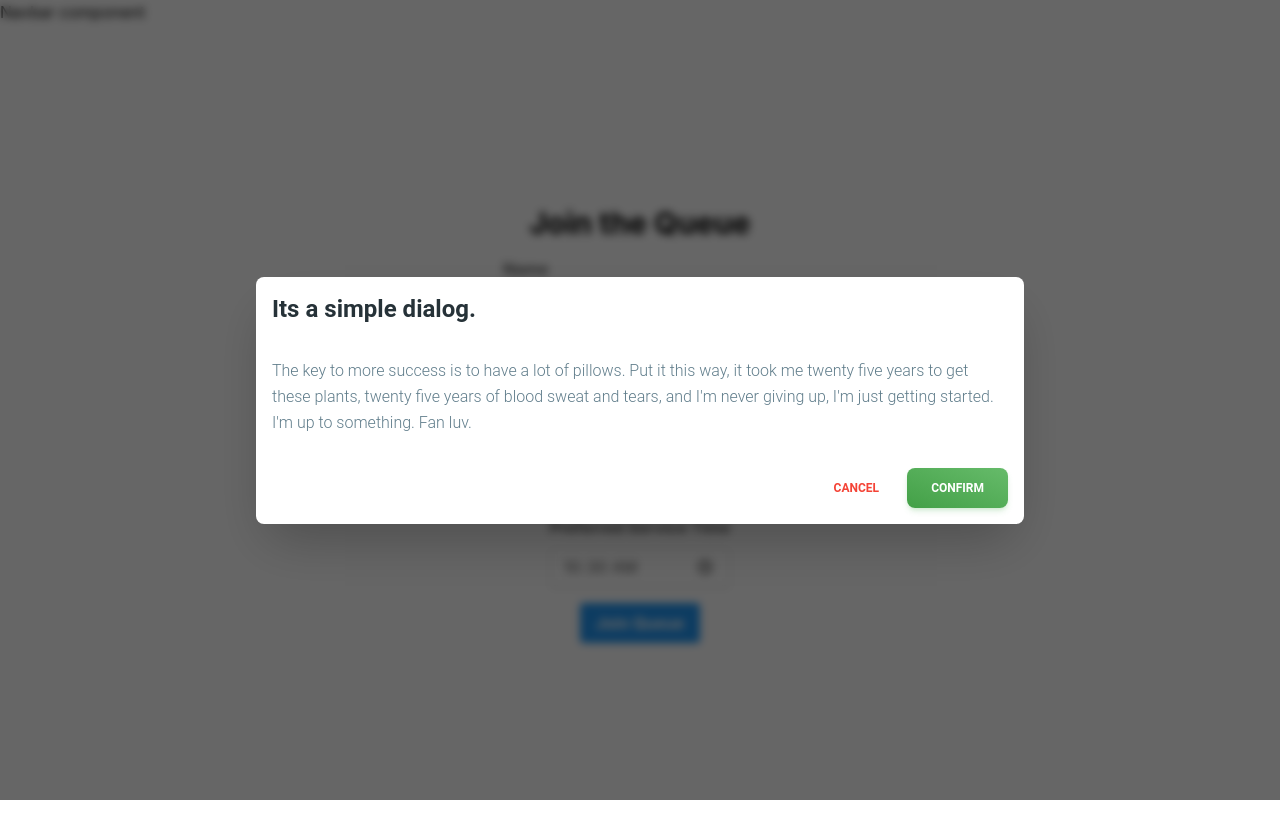
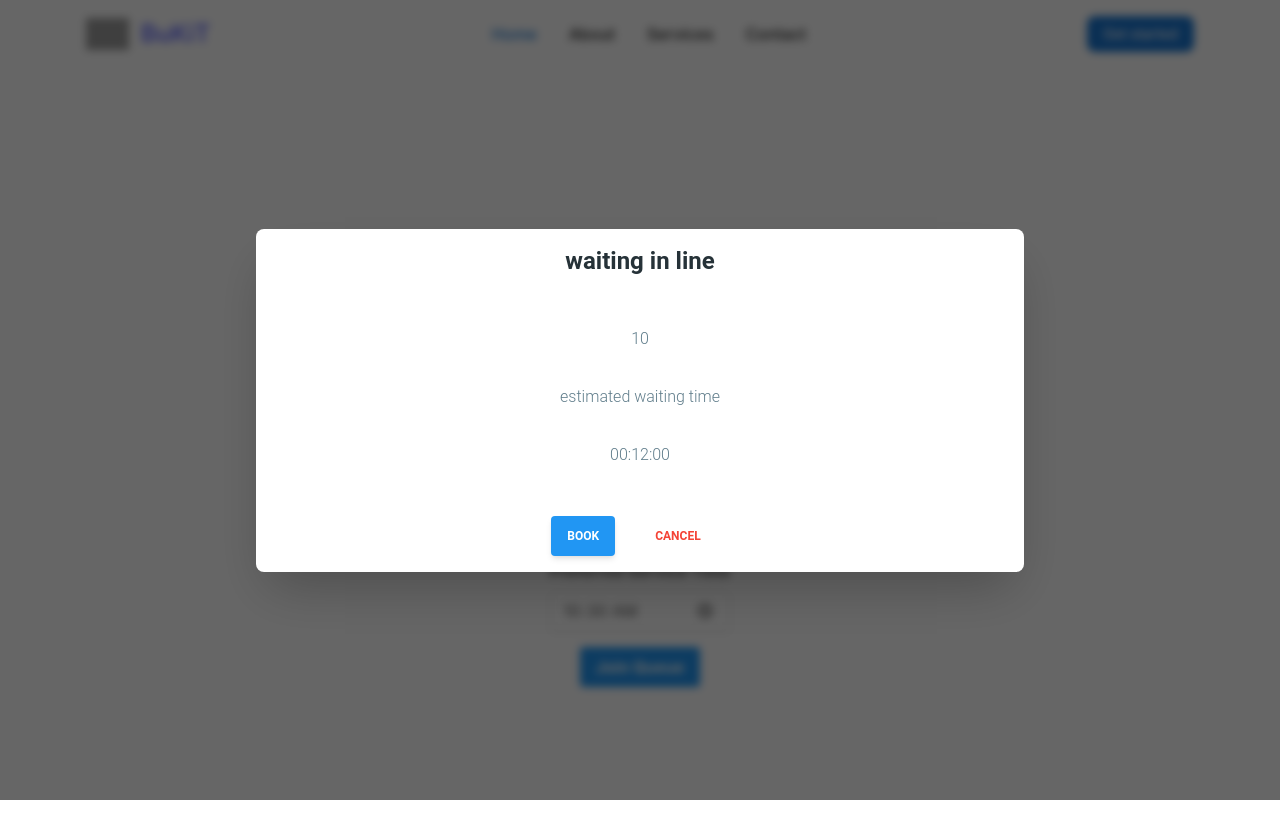
Before and after one commit to MylesMburu/bukkt-frontend, a React (Vite) app in the folder bukkt-frontend/: page /queue in a window 1280 px wide. Both pictures are taken after typing "Sample", "name@example.com", "5551234", "10:30" into the empty fields and a click on the button "Join Queue". Shown: the top 838 px of the page. Built offline with nearby package versions, Linux system fonts and the light colour scheme; grey boxes are pictures that could not be loaded.

Commit message:
Updated queue and Navbar

```diff
--- a/bukkt-frontend/src/components/Homepage.jsx
+++ b/bukkt-frontend/src/components/Homepage.jsx
@@ -1,9 +1,9 @@
-import Nav from "./Nav"
+
 
 const Homepage = () => {
     return (
         <div>
-            <Nav />
+
         </div>
         )
 }
--- a/bukkt-frontend/src/components/Layout.jsx
+++ b/bukkt-frontend/src/components/Layout.jsx
@@ -1,3 +1,4 @@
+import Nav from "./Nav"
 import PropTypes from 'prop-types'
 import { Outlet } from 'react-router-dom'
 
@@ -7,7 +8,7 @@
       <header>
         <nav>
           {/* Navigation links */}
-          Navbar component
+          <Nav />
         </nav>
       </header>
       <main>
--- a/bukkt-frontend/src/components/Nav.jsx
+++ b/bukkt-frontend/src/components/Nav.jsx
@@ -1,10 +1,42 @@
 import React from 'react'
+
 
 function Nav() {
   return (
-    <div>
-      <h1>Nav</h1>
-    </div>
+    <nav class="bg-white border-gray-200 dark:bg-gray-900">
+    <div class="max-w-screen-xl flex flex-wrap items-center justify-between mx-auto p-4">
+    <a href="https://flowbite.com/" class="flex items-center">
+    <img src="https://flowbite.com/docs/images/logo.svg" class="h-8 mr-3" alt="Flowbite Logo" />
+    <span class="self-center text-2xl font-semibold whitespace-nowrap dark:text-white">BuKiT</span>
+    </a>
+  <div class="flex md:order-2">
+      <button type="button" class="text-white bg-blue-700 hover:bg-blue-800 focus:ring-4 focus:outline-none focus:ring-blue-300 font-medium rounded-lg text-sm px-4 py-2 text-center mr-3 md:mr-0 dark:bg-blue-600 dark:hover:bg-blue-700 dark:focus:ring-blue-800">Get started</button>
+      <button data-collapse-toggle="navbar-cta" type="button" class="inline-flex items-center p-2 w-10 h-10 justify-center text-sm text-gray-500 rounded-lg md:hidden hover:bg-gray-100 focus:outline-none focus:ring-2 focus:ring-gray-200 dark:text-gray-400 dark:hover:bg-gray-700 dark:focus:ring-gray-600" aria-controls="navbar-cta" aria-expanded="false">
+        <span class="sr-only">Open main menu</span>
+        <svg class="w-5 h-5" aria-hidden="true" xmlns="http://www.w3.org/2000/svg" fill="none" viewBox="0 0 17 14">
+            <path stroke="currentColor" stroke-linecap="round" stroke-linejoin="round" stroke-width="2" d="M1 1h15M1 7h15M1 13h15"/>
+        </svg>
+    </button>
+  </div>
+  <div class="items-center justify-between hidden w-full md:flex md:w-auto md:order-1" id="navbar-cta">
+    <ul class="flex flex-col font-medium p-4 md:p-0 mt-4 border border-gray-100 rounded-lg bg-gray-50 md:flex-row md:space-x-8 md:mt-0 md:border-0 md:bg-white dark:bg-gray-800 md:dark:bg-gray-900 dark:border-gray-700">
+      <li>
+        <a href="#" class="block py-2 pl-3 pr-4 text-white bg-blue-700 rounded md:bg-transparent md:text-blue-700 md:p-0 md:dark:text-blue-500" aria-current="page">Home</a>
+      </li>
+      <li>
+        <a href="#" class="block py-2 pl-3 pr-4 text-gray-900 rounded hover:bg-gray-100 md:hover:bg-transparent md:hover:text-blue-700 md:p-0 md:dark:hover:text-blue-500 dark:text-white dark:hover:bg-gray-700 dark:hover:text-white md:dark:hover:bg-transparent dark:border-gray-700">About</a>
+      </li>
+      <li>
+        <a href="#" class="block py-2 pl-3 pr-4 text-gray-900 rounded hover:bg-gray-100 md:hover:bg-transparent md:hover:text-blue-700 md:p-0 md:dark:hover:text-blue-500 dark:text-white dark:hover:bg-gray-700 dark:hover:text-white md:dark:hover:bg-transparent dark:border-gray-700">Services</a>
+      </li>
+      <li>
+        <a href="#" class="block py-2 pl-3 pr-4 text-gray-900 rounded hover:bg-gray-100 md:hover:bg-transparent md:hover:text-blue-700 md:p-0 md:dark:hover:text-blue-500 dark:text-white dark:hover:bg-gray-700 dark:hover:text-white md:dark:hover:bg-transparent dark:border-gray-700">Contact</a>
+      </li>
+    </ul>
+  </div>
+  </div>
+</nav>
+
   )
 }
 
--- a/bukkt-frontend/src/components/Queue.jsx
+++ b/bukkt-frontend/src/components/Queue.jsx
@@ -99,26 +99,35 @@
           {openModal && (
             <>
               <Dialog open={open} handler={handleOpen}>
-                <DialogHeader>Its a simple dialog.</DialogHeader>
+                <DialogHeader>
+                  <h2 className='text-center w-full'>waiting in line</h2>
+                </DialogHeader>
                 <DialogBody>
-                  The key to more success is to have a lot of pillows. Put it
-                  this way, it took me twenty five years to get these plants,
-                  twenty five years of blood sweat and tears, and I&apos;m never
-                  giving up, I&apos;m just getting started. I&apos;m up to
-                  something. Fan luv.
+                  <div className='text-center'>
+
+                       <p className='py-4' >10</p>
+                       <p className='py-4'>estimated waiting time</p>
+                       <p className='py-4'>00:12:00</p>
+
+                  </div>
                 </DialogBody>
                 <DialogFooter>
+                  <div className=' flex justify-center w-full text-center '>
+
+                  <Button className='mr-4 bg-blue-500 hover:bg-blue-700 text-white font-bold py-2 px-4 rounded focus:outline-none focus:shadow-outline'>
+                    <span>BOOK</span>
+                  </Button>
+
                   <Button
                     variant='text'
                     color='red'
                     onClick={handleOpen}
                     className='mr-1'
                   >
-                    <span>Cancel</span>
+                    <span>CANCEL</span>
                   </Button>
-                  <Button variant='gradient' color='green' onClick={handleOpen}>
-                    <span>Confirm</span>
-                  </Button>
+
+                  </div>
                 </DialogFooter>
               </Dialog>
             </>
```
